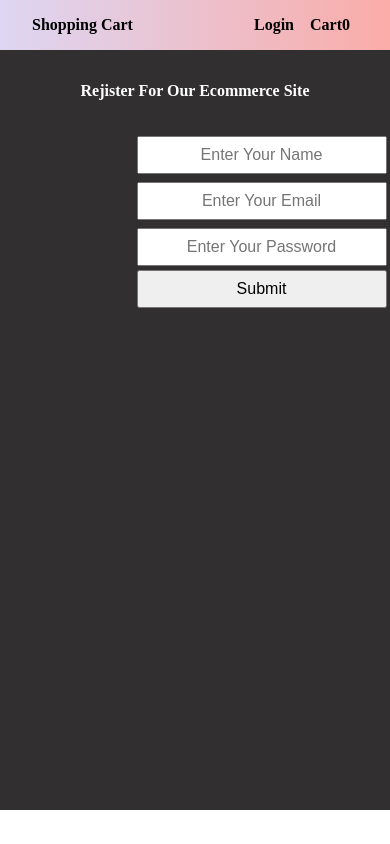
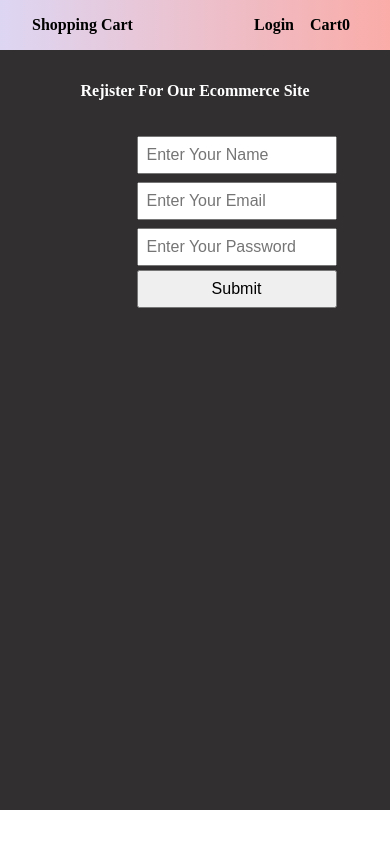
Before and after one commit to pajeetkumar95/Shopping--cart-ecommerce-, a React (Create React App) app: page / in a window 390 px wide. Built offline with nearby package versions, Linux system fonts and the light colour scheme.

Commit message:
fifth commit

```diff
--- a/src/Components/Login.js
+++ b/src/Components/Login.js
@@ -10,10 +10,23 @@ function Login() {
 
     function handlelogin(e) {
         e.preventDefault()
-        const datastored = JSON.parse(localStorage.getItem('userform'))
-        datastored.filter((data)=>{
+        // const StoredDeatails = JSON.parse(localStorage.getItem('userform'))
+        // const user = StoredDeatails.filter((data) => {
+        //     return data.email === email && data.password === password
+        // })
+        // if (user.length > 0) {
+        //     console.log(user.email , user.password)
+        //     alert("Login Successful")
+        //     navigate('/product')
+        // }
+        // else {
+        //     alert('user not found')
+        // }
+
+        const StoredDeatails = JSON.parse(localStorage.getItem('userform'))
+        StoredDeatails.filter((data)=>{
             if(data.email===email && data.password===password){
-                console.log(data.email,data.password)
+                console.log(data.email , data.password)
                 alert("Login Successful")
                 navigate('/product')
             }
@@ -21,6 +34,11 @@ function Login() {
                 alert('user not found')
             }
         })
+
+        setEmail('')
+        setPassword('')
+
+        console.log(StoredDeatails)
     }
 
 
--- a/src/Components/Rejister.js
+++ b/src/Components/Rejister.js
@@ -1,5 +1,5 @@
 import React, { useEffect, useState } from 'react'
-import { Link } from 'react-router-dom'
+
 
 function Rajister() {
 
@@ -19,7 +19,9 @@ function Rajister() {
     setData([...data, userDetails])
     alert("User Details Rajister Successful Please Login")
     console.log(userDetails)
-
+    setName('')
+    setEmail('')
+    setPassword('')
   }
   useEffect(() => {
     localStorage.setItem("userform", JSON.stringify(data))
--- a/src/style.css
+++ b/src/style.css
@@ -182,12 +182,17 @@
 
 @media all and (max-width:600px){
     .setform input{
-        width: 250px;
         padding: 0.50rem;
     }
 
+    .form input{
+        text-align: left;
+        padding-right: 2rem;
+        width: 200px;
+    }
+
     .setform button{
-        width: 250px;
+        width: 200px;
         padding: 0.50rem;
     }
     .setform h1{
@@ -195,12 +200,13 @@
     }
 
     .login input{
-        width: 250px;
+        width: 200px;
+        text-align: left;
         padding: 0.50rem;
     }
 
     .login button{
-        width: 250px;
+        width: 200px;
         padding: 0.50rem;
     }
     .conleft h3{
@@ -208,6 +214,9 @@
     }
     .conright h3{
         font-size: 1rem;
+    }
+    .apidata{
+        padding-left: 5rem;
     }
 }
 
```
